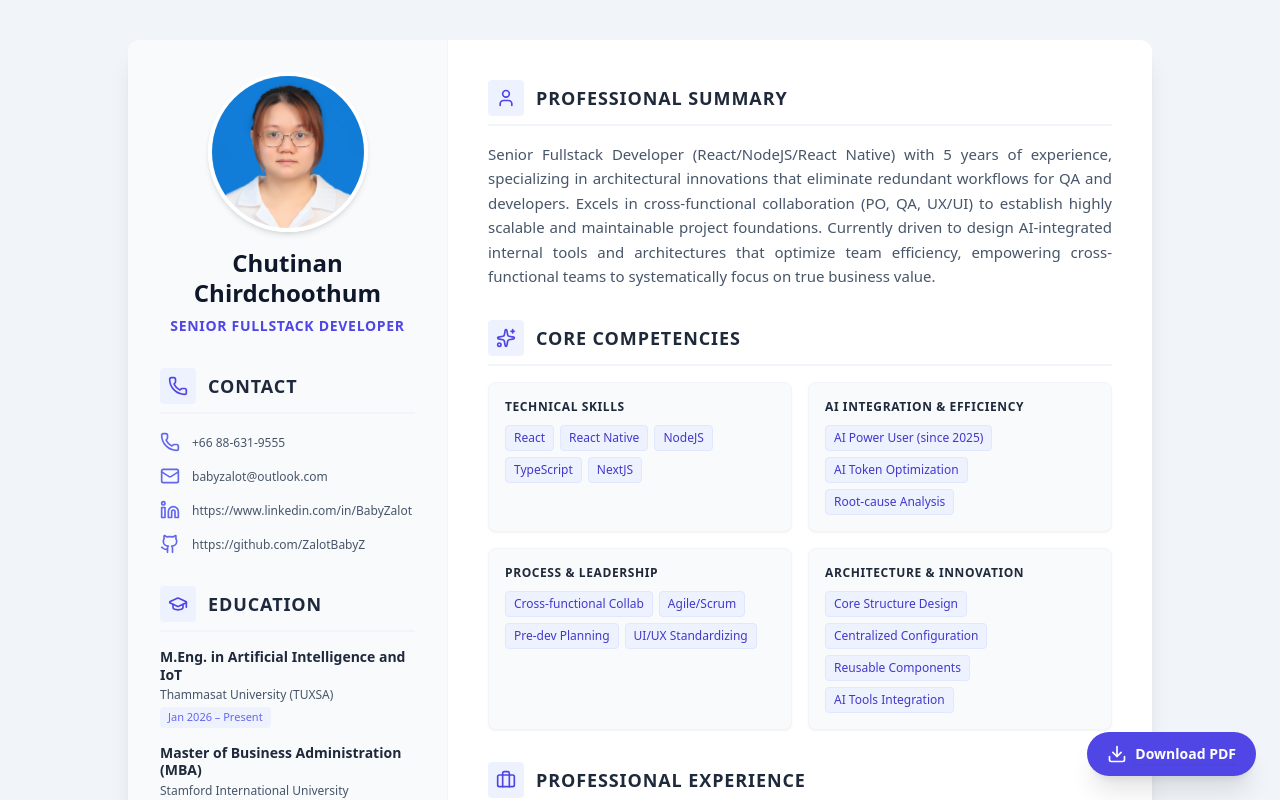
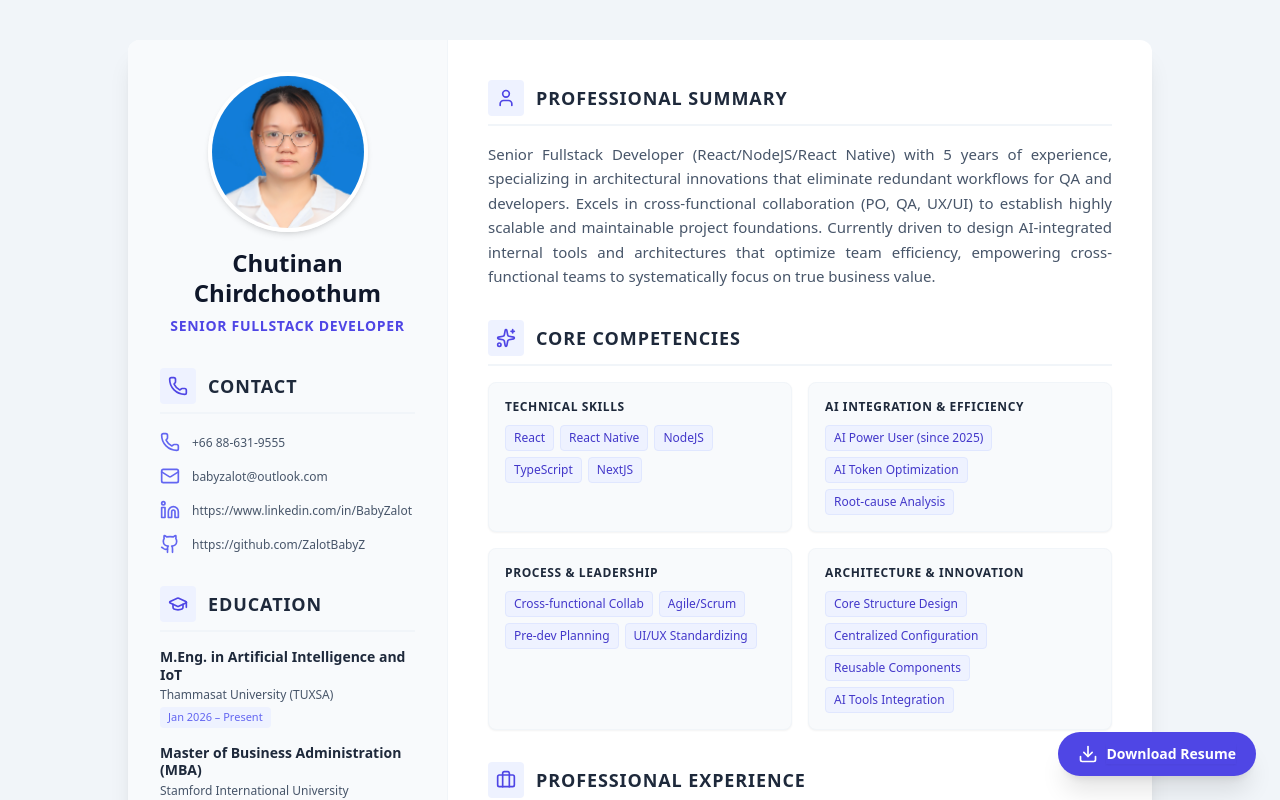
Before and after one commit to ZalotBabyZ/resume, a React (Create React App) app: page / in a window 1280 px wide. Shown: the top 800 px of the page. Built offline with nearby package versions, Linux system fonts and the light colour scheme.

Commit message:
Download button text

```diff
--- a/src/pages/index.tsx
+++ b/src/pages/index.tsx
@@ -63,7 +63,7 @@ export default function ResumeApp() {
       >
         {isGenerating ? <Loader2 className="animate-spin" size={20} /> : <Download size={20} />}
         <span className="font-semibold text-sm shadow-sm">
-          {isGenerating ? "Generating A4 PDF..." : "Download PDF"}
+          {isGenerating ? "Generating PDF..." : "Download Resume"}
         </span>
       </button>
 
```
Also changed, not shown: 1 other file (tests, documents, lock files or other folders).
